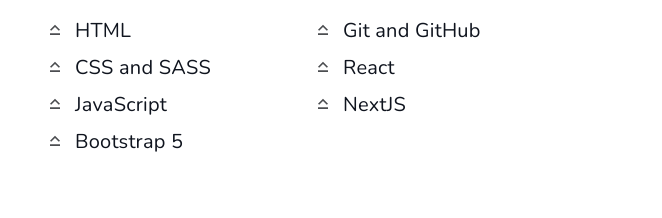
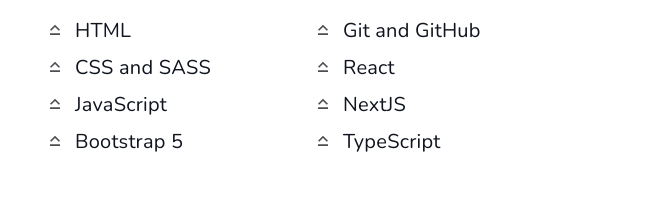
Before and after one commit to frankiecflam/frankielam.dev-old, a React (Create React App) app: page / in a window 1280 px wide. Shown: the part 8360-8578 px from the top of the page, without its empty margins (367-1029 px from the left). Built offline with nearby package versions, Linux system fonts and the light colour scheme.

Commit message:
add TypeScript to AboutSkillSetItem

```diff
--- a/src/components/About/Skillset/AboutSkillsetContent.js
+++ b/src/components/About/Skillset/AboutSkillsetContent.js
@@ -11,6 +11,7 @@
       <AboutSkillsetItem name="JavaScript" />
       <AboutSkillsetItem name="NextJS" />
       <AboutSkillsetItem name="Bootstrap 5" />
+      <AboutSkillsetItem name="TypeScript" />
     </ul>
   );
 };
```
